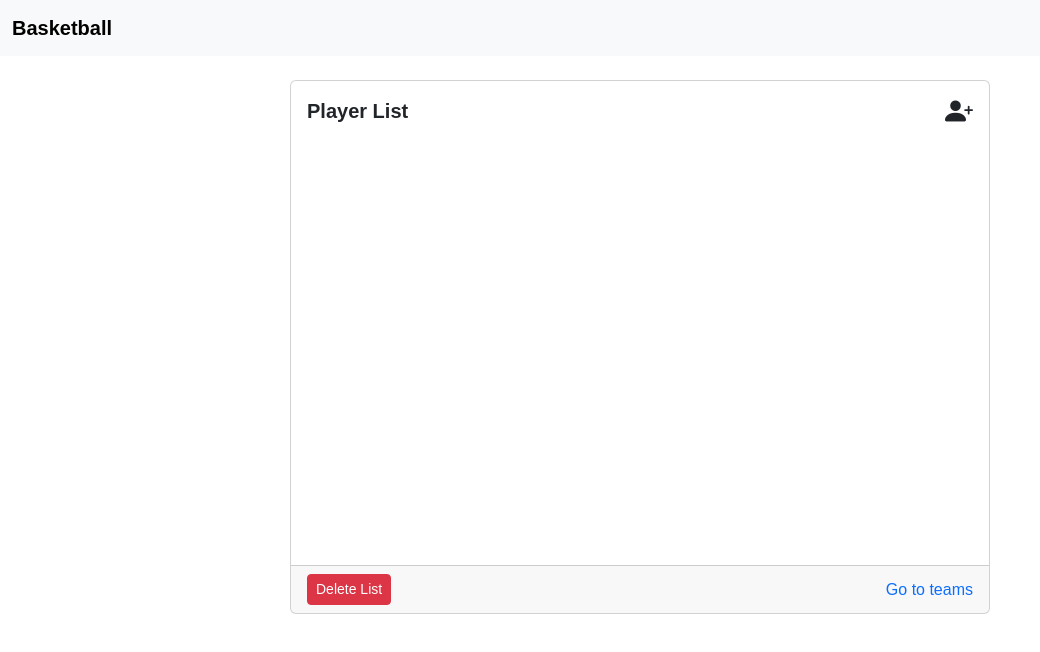
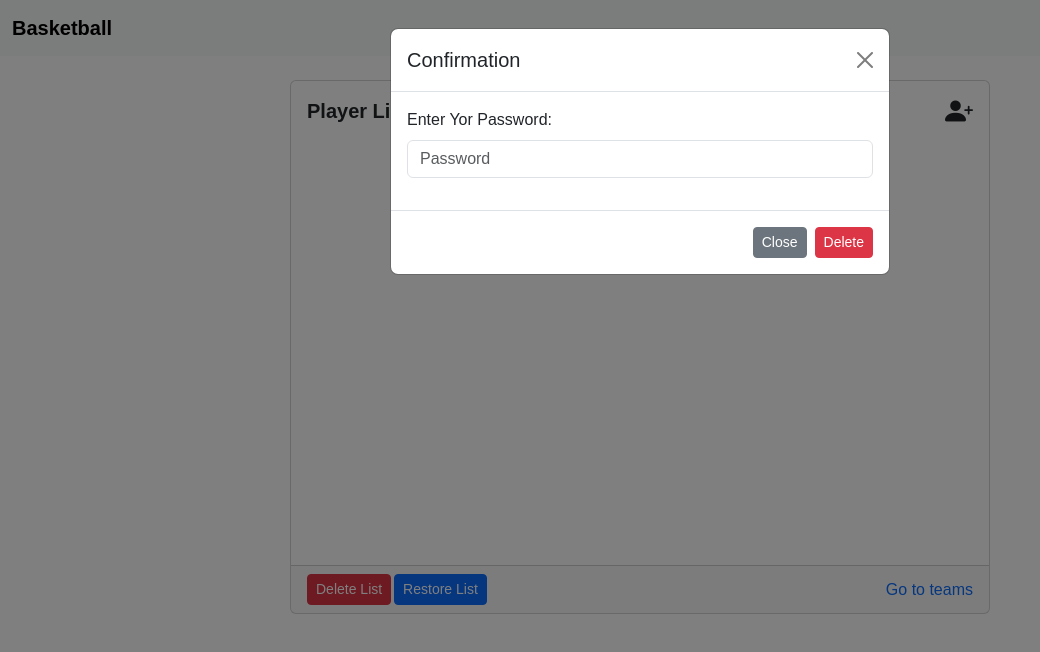
Before and after one commit to lhernandezveloz/baske-list, a Next.js app: page /players in a window 1280 px wide. Both pictures are taken after a click on the button "Delete List". Shown: the top 652 px of the page, without its empty margins (0-1040 px from the left). Built offline with nearby package versions, Linux system fonts and the light colour scheme.

Commit message:
Adding delete confirmation

```diff
--- /dev/null
+++ b/app/components/ConfirmComponent.jsx
@@ -0,0 +1,99 @@
+import { useState, useRef, useEffect, Children } from "react";
+function CardComponent({ text, titleId, btnClass, onSubmit }) {
+  const [password, setPassword] = useState("");
+  const [errorMessage, setErrorMessage] = useState("");
+
+  const modalRef = useRef(null);
+  const passwordRef = useRef(null);
+
+  function onPasswordChange(event) {
+    setPassword(event.target.value);
+  }
+
+  function closeModal() {
+    setErrorMessage("");
+    setPassword("");
+  }
+
+  function onSubmitHandler(event) {
+    event.preventDefault();
+    let adminPass = localStorage.getItem("adminPass") || "";
+    if (adminPass == password) {
+      onSubmit(true);
+      let element = document.getElementById(`cancel-btn-pass-${titleId}`);
+      element.click();
+    } else {
+      setErrorMessage("Incorrect Password");
+      return false;
+    }
+  }
+
+  return (
+    <div>
+      <button
+        className={`${btnClass}`}
+        data-bs-toggle="modal"
+        data-bs-target={`#ConfirmModal-${titleId}`}
+      >
+        {text}
+      </button>
+      <div
+        className="modal fade"
+        ref={modalRef}
+        id={`ConfirmModal-${titleId}`}
+        tabIndex="-1"
+        aria-labelledby="exampleModalLabel"
+        aria-hidden="true"
+      >
+        <div className="modal-dialog">
+          <div className="modal-content">
+            <form onSubmit={onSubmitHandler}>
+              <div className="modal-header">
+                <h1 className="modal-title fs-5" id="exampleModalLabel">
+                  Confirmation
+                </h1>
+                <button
+                  type="button"
+                  className="btn-close btn-sm"
+                  data-bs-dismiss="modal"
+                  aria-label="Close"
+                ></button>
+              </div>
+              <div className="modal-body">
+                <div className="mb-3">
+                  <label className="form-label">Enter Yor Password:</label>
+                  <input
+                    ref={passwordRef}
+                    onChange={onPasswordChange}
+                    value={password}
+                    name="password"
+                    type="password"
+                    className="form-control"
+                    id={`exampleFormControlInput1-${titleId}`}
+                    placeholder="Password"
+                  />
+                  <p style={{ color: "red" }}>{errorMessage}</p>
+                </div>
+              </div>
+              <div className="modal-footer">
+                <button
+                  type="button"
+                  id={`cancel-btn-pass-${titleId}`}
+                  className="btn btn-secondary btn-sm"
+                  data-bs-dismiss="modal"
+                  onClick={closeModal}
+                >
+                  Close
+                </button>
+                <button type="submit" className="btn btn-danger btn-sm">
+                  Delete
+                </button>
+              </div>
+            </form>
+          </div>
+        </div>
+      </div>
+    </div>
+  );
+}
+export default CardComponent;
--- a/app/components/CreatePlayer.jsx
+++ b/app/components/CreatePlayer.jsx
@@ -20,6 +20,7 @@ function CreatePlayer({ onSubmit }) {
     setName("");
     myList.push(newPlayer);
     localStorage.setItem("playerList", JSON.stringify(myList));
+    localStorage.setItem("originalList", JSON.stringify(myList));
     onSubmit(newPlayer);
     let element = document.getElementById("cancel-btn");
     element.click();
--- a/app/players/page.js
+++ b/app/players/page.js
@@ -3,6 +3,7 @@ import { useState, useEffect } from "react";
 import Player from "../components/Player";
 import CreatePlayer from "../components/CreatePlayer";
 import CardComponent from "../components/CardComponent";
+import ConfirmComponent from "../components/ConfirmComponent";
 import styles from "./players.module.css";
 import Link from "next/link";
 function Players() {
@@ -11,6 +12,7 @@ function Players() {
   useEffect(() => {
     const fetchPlayers = () => {
       try {
+        localStorage.setItem("adminPass", "0990");
         let players = JSON.parse(localStorage.getItem("playerList")) || [];
         setPlayerList(players);
       } catch (err) {
@@ -31,6 +33,11 @@ function Players() {
     setPlayerList(players);
     localStorage.setItem("playerList", JSON.stringify(players));
   }
+  function restoreList() {
+    let players = JSON.parse(localStorage.getItem("originalList")) || [];
+    localStorage.setItem("playerList", JSON.stringify(players));
+    setPlayerList(players);
+  }
   return (
     <>
       <CardComponent
@@ -42,14 +49,23 @@ function Players() {
         }
         footer={
           <div className="d-flex justify-content-between align-items-center w-100">
-            <button
-              type="button"
-              onClick={CleanPlayerListHandler}
-              className="btn btn-danger btn-sm"
+            <div
+              className="d-flex justify-content-between align-items-center "
+              style={{ width: "27%" }}
             >
-              Delete List
-            </button>
-
+              <ConfirmComponent
+                text="Delete List"
+                titleId="delete"
+                btnClass="btn btn-danger btn-sm"
+                onSubmit={CleanPlayerListHandler}
+              />
+              <ConfirmComponent
+                btnClass="btn btn-primary btn-sm"
+                text="Restore List"
+                titleId="restore"
+                onSubmit={restoreList}
+              />
+            </div>
             <Link
               href="/"
               className="link-primary link-offset-2 link-underline-opacity-25 link-underline-opacity-100-hover"
```
